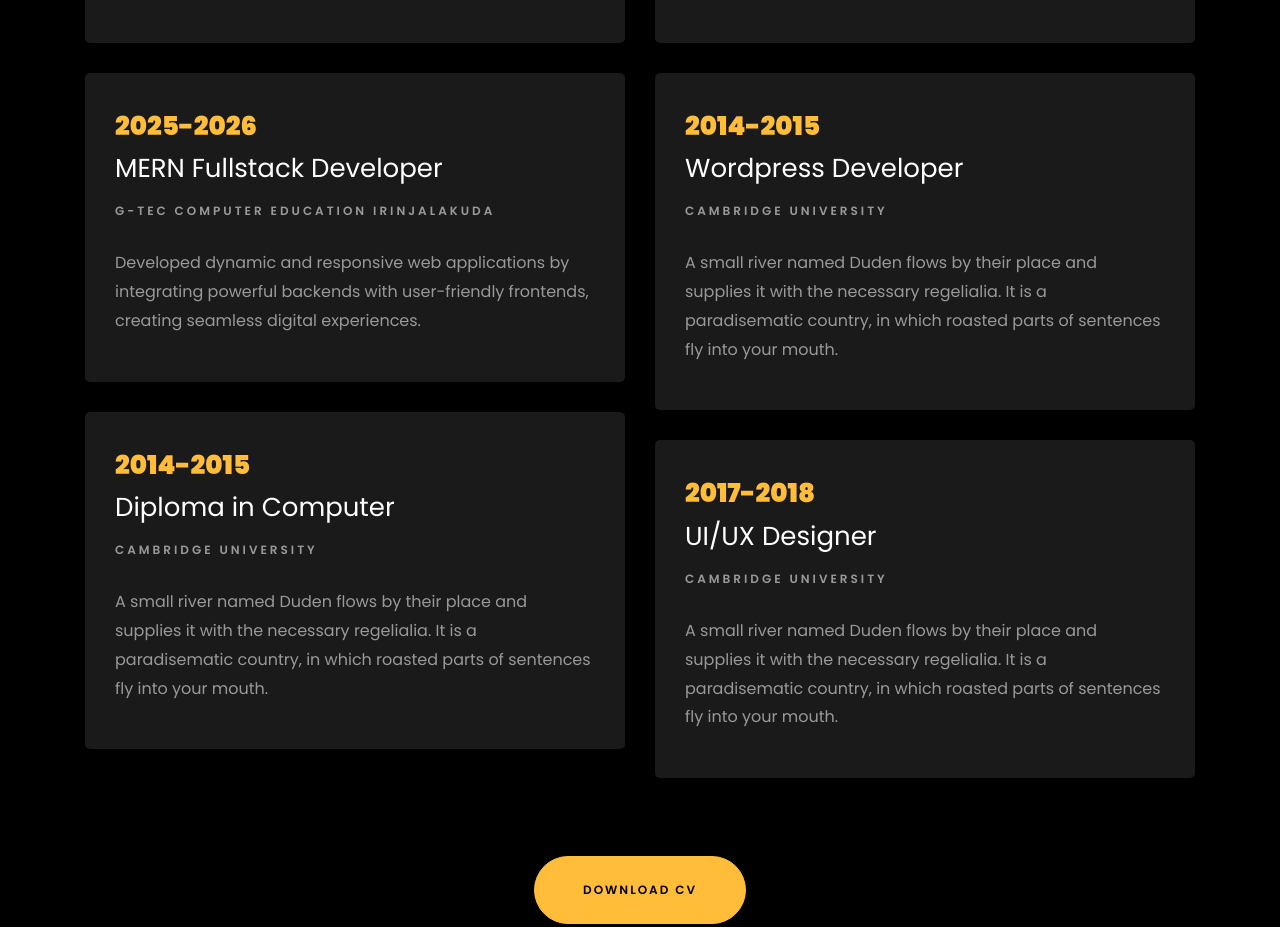
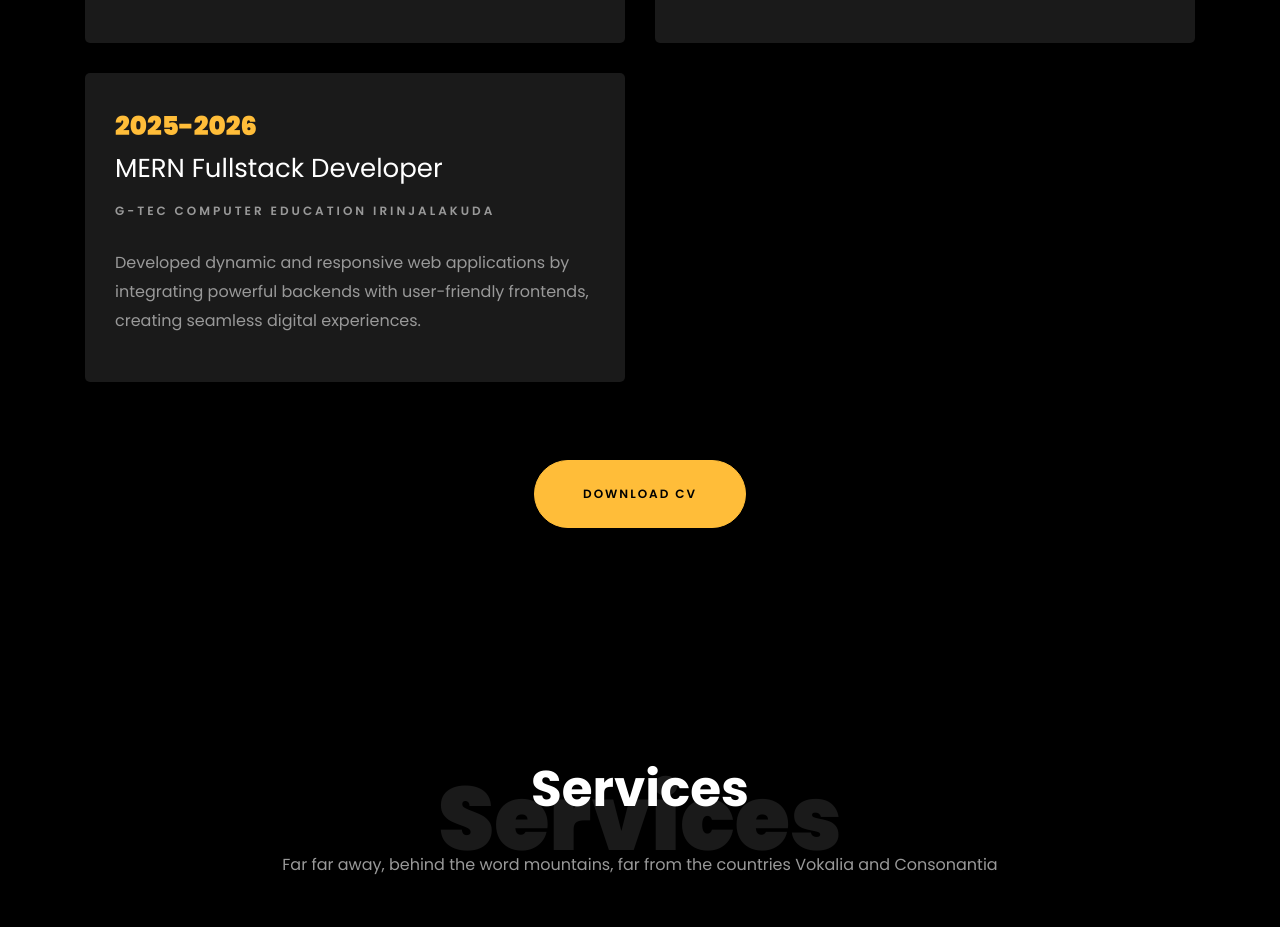
Before and after one commit to niranjandascp/Portfolio, a plain HTML site: page index.html in a window 1280 px wide. Shown: the part 2156-3083 px from the top of the page. Drawn offline with Linux system fonts and the light colour scheme; animation ran at ten frames a second; files whose address does not match are found by name.

Commit message:
test changes

```diff
--- a/index.html
+++ b/index.html
@@ -152,12 +152,12 @@ My goal is to deliver web apps that are fast, engaging, and accessible to all us
     					<span class="position">G-TEC Computer Education Irinjalakuda</span>
     					<p class="mt-4">Developed dynamic and responsive web applications by integrating powerful backends with user-friendly frontends, creating seamless digital experiences.</p>
     				</div>
-    				<div class="resume-wrap ftco-animate">
+    				<!-- <div class="resume-wrap ftco-animate">
     					<span class="date">2014-2015</span>
     					<h2>Diploma in Computer</h2>
     					<span class="position">Cambridge University</span>
     					<p class="mt-4">A small river named Duden flows by their place and supplies it with the necessary regelialia. It is a paradisematic country, in which roasted parts of sentences fly into your mouth.</p>
-    				</div>
+    				</div> -->
     			</div>
 
     			<div class="col-md-6">
@@ -167,7 +167,7 @@ My goal is to deliver web apps that are fast, engaging, and accessible to all us
     					<span class="position">Cambridge University</span>
     					<p class="mt-4">A small river named Duden flows by their place and supplies it with the necessary regelialia. It is a paradisematic country, in which roasted parts of sentences fly into your mouth.</p>
     				</div>
-    				<div class="resume-wrap ftco-animate">
+    				<!-- <div class="resume-wrap ftco-animate">
     					<span class="date">2014-2015</span>
     					<h2>Wordpress Developer</h2>
     					<span class="position">Cambridge University</span>
@@ -178,7 +178,7 @@ My goal is to deliver web apps that are fast, engaging, and accessible to all us
     					<h2>UI/UX Designer</h2>
     					<span class="position">Cambridge University</span>
     					<p class="mt-4">A small river named Duden flows by their place and supplies it with the necessary regelialia. It is a paradisematic country, in which roasted parts of sentences fly into your mouth.</p>
-    				</div>
+    				</div> -->
     			</div>
     		</div>
     		<div class="row justify-content-center mt-5">
```
